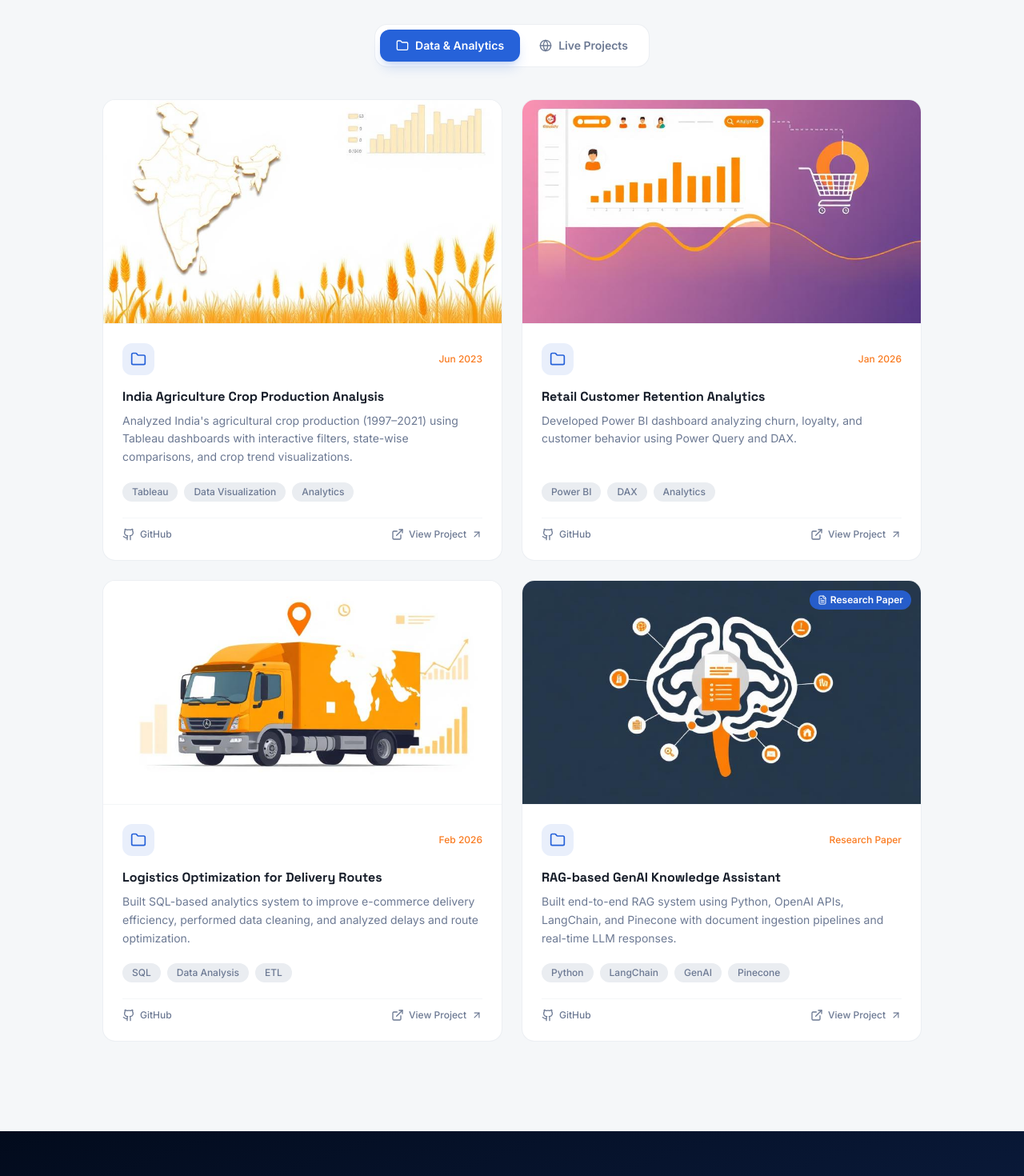
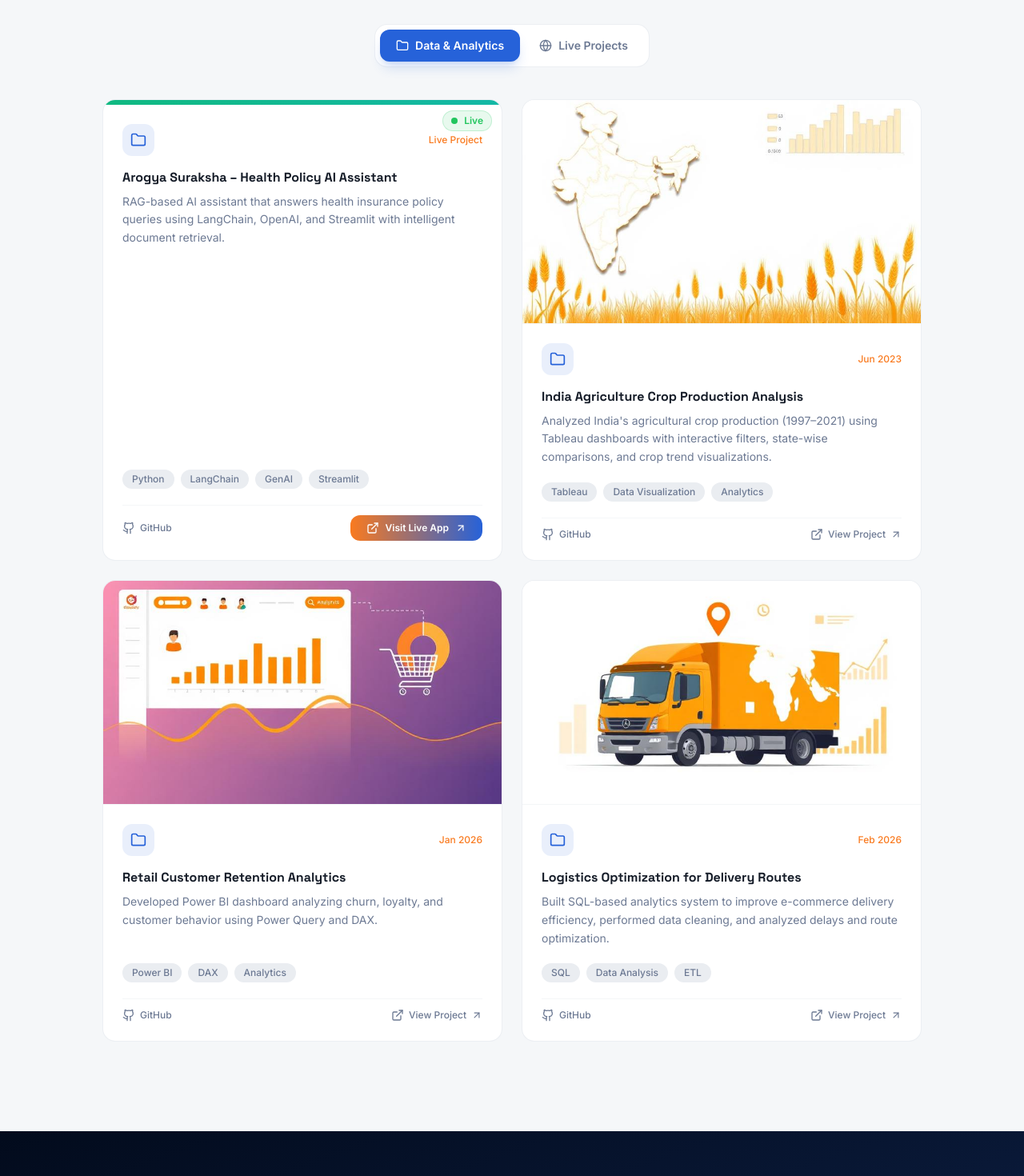
Before and after one commit to kireeti30/kireeti-avula-dev_portfolio, a React (Vite) app: page / in a window 1280 px wide. Shown: the part 4660-6130 px from the top of the page at 80% size. Built offline with nearby package versions, Linux system fonts and the light colour scheme; the HTML template or start-up script is replaced by a standard one.

Commit message:
Add files via upload

```diff
--- a/src/components/ProjectsSection.tsx
+++ b/src/components/ProjectsSection.tsx
@@ -6,7 +6,7 @@ import { Link } from "react-router-dom";
 import agricultureCover from "@/assets/projects/agriculture-cover-themed.jpg";
 import retailCover from "@/assets/projects/retail-cover-themed.jpg";
 import logisticsCover from "@/assets/projects/logistics-cover-themed.jpg";
-import ragCover from "@/assets/projects/rag-cover-themed.jpg";
+
 import sripadaCover from "@/assets/projects/sripada-residency-cover.jpg";
 import garudaCover from "@/assets/projects/garuda-tours-cover.jpg";
 
@@ -26,6 +26,17 @@ interface Project {
 }
 
 const analyticsProjects: Project[] = [
+  {
+    title: "Arogya Suraksha – Health Policy AI Assistant",
+    date: "Live Project",
+    desc: "RAG-based AI assistant that answers health insurance policy queries using LangChain, OpenAI, and Streamlit with intelligent document retrieval.",
+    tags: ["Python", "LangChain", "GenAI", "Streamlit"],
+    accent: "from-emerald-500 to-teal-500",
+    github: "https://github.com/kireeti30",
+    slug: "arogya-suraksha",
+    liveUrl: "https://arogya-suraksha-ai-8pvyc5y3h3btvcbzuun7tu.streamlit.app/",
+    badge: "Live",
+  },
   {
     title: "India Agriculture Crop Production Analysis",
     date: "Jun 2023",
@@ -58,17 +69,6 @@ const analyticsProjects: Project[] = [
     slug: "logistics-optimization",
     image: logisticsCover,
     hasPage: true,
-  },
-  {
-    title: "RAG-based GenAI Knowledge Assistant",
-    date: "Research Paper",
-    desc: "Built end-to-end RAG system using Python, OpenAI APIs, LangChain, and Pinecone with document ingestion pipelines and real-time LLM responses.",
-    tags: ["Python", "LangChain", "GenAI", "Pinecone"],
-    accent: "from-accent/80 to-accent",
-    github: "https://github.com/kireeti30",
-    slug: "rag-genai-assistant",
-    image: ragCover,
-    badge: "Research Paper",
   },
 ];
 
@@ -215,7 +215,18 @@ function ProjectCard({ p, i }: { p: Project; i: number }) {
         <div className={`h-1.5 w-full bg-gradient-to-r ${p.accent}`} />
       )}
 
-      {p.badge && (
+      {p.badge === "Live" && (
+        <div className="absolute top-3 right-3 z-10">
+          <span className="inline-flex items-center gap-2 px-2.5 py-1 rounded-full bg-green-500/10 border border-green-500/20">
+            <span className="relative flex h-2 w-2">
+              <span className="animate-ping absolute inline-flex h-full w-full rounded-full bg-green-400 opacity-75" />
+              <span className="relative inline-flex rounded-full h-2 w-2 bg-green-500" />
+            </span>
+            <span className="text-xs font-semibold text-green-500">Live</span>
+          </span>
+        </div>
+      )}
+      {p.badge && p.badge !== "Live" && (
         <div className="absolute top-3 right-3 z-10">
           <span className="inline-flex items-center gap-1 px-2.5 py-1 rounded-full bg-accent/90 text-accent-foreground text-xs font-semibold">
             <FileText className="w-3 h-3" />
@@ -259,6 +270,18 @@ function ProjectCard({ p, i }: { p: Project; i: number }) {
             <Github className="w-4 h-4" />
             GitHub
           </a>
+          {p.liveUrl ? (
+            <a
+              href={p.liveUrl}
+              target="_blank"
+              rel="noopener noreferrer"
+              className="inline-flex items-center gap-2 px-5 py-2 rounded-xl bg-gradient-to-r from-secondary to-accent text-primary-foreground text-xs font-semibold hover:shadow-lg transition-all duration-300 ml-auto"
+            >
+              <ExternalLink className="w-4 h-4" />
+              Visit Live App
+              <ArrowUpRight className="w-3.5 h-3.5" />
+            </a>
+          ) : (
             <Link
               to={`/projects/${p.slug}`}
               className="inline-flex items-center gap-1.5 text-xs font-medium text-muted-foreground hover:text-secondary transition-colors ml-auto"
@@ -267,6 +290,7 @@ function ProjectCard({ p, i }: { p: Project; i: number }) {
               View Project
               <ArrowUpRight className="w-3.5 h-3.5" />
             </Link>
+          )}
         </div>
       </div>
     </motion.div>
```
Lines whose indentation alone changed are shown as unchanged.
